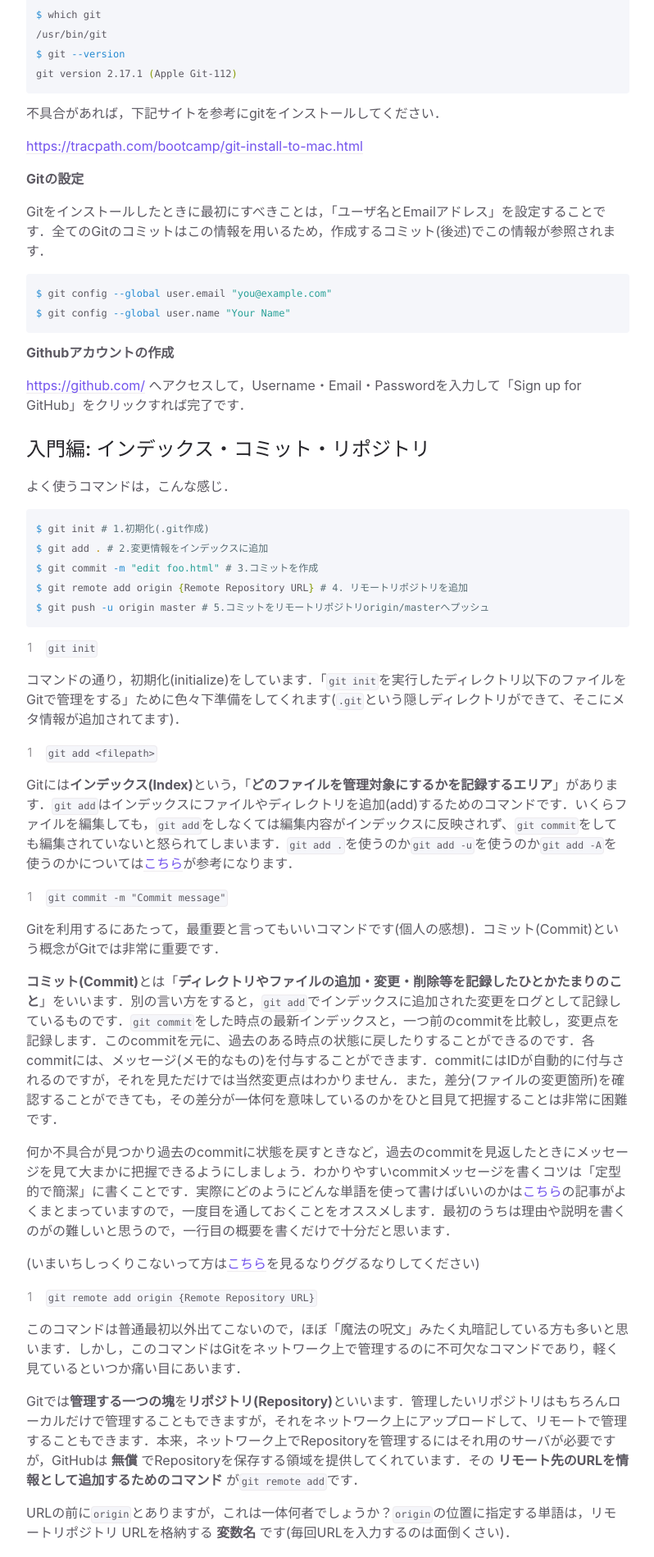
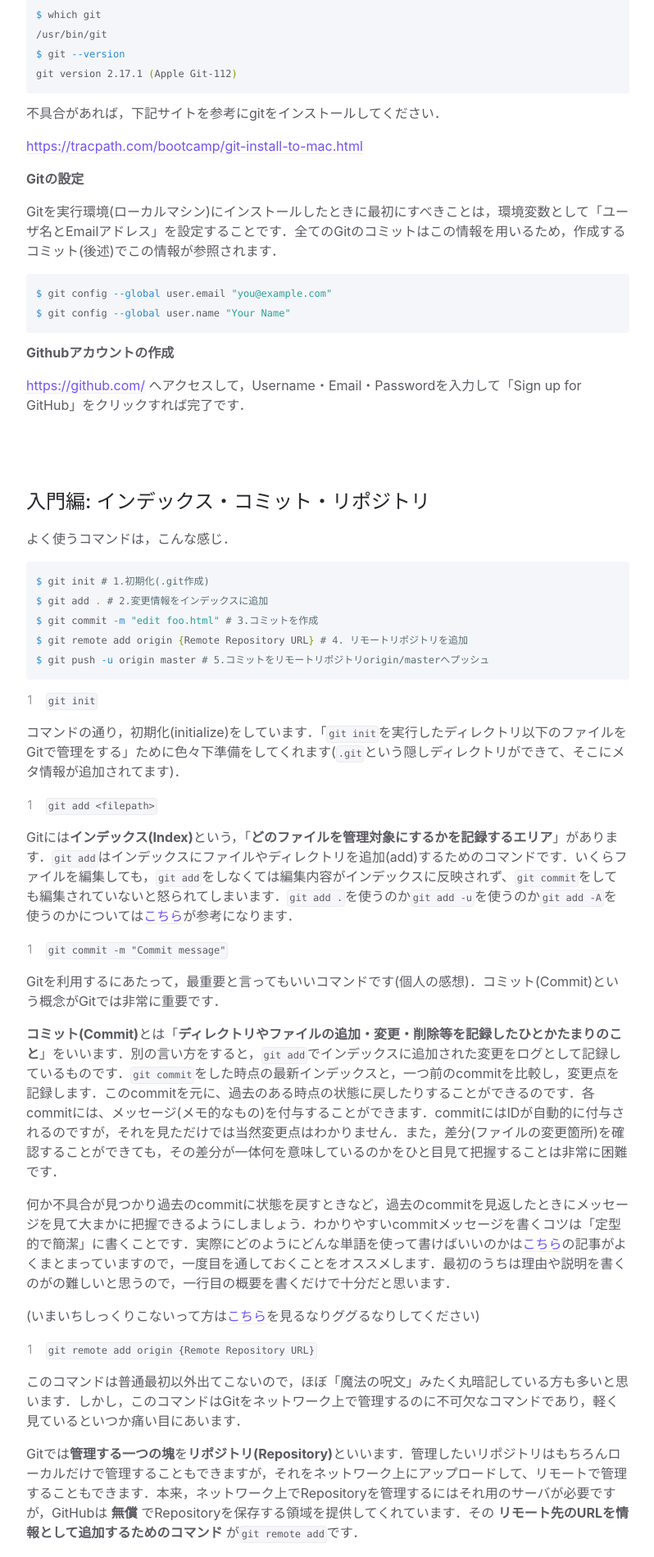
Before and after one commit to imai-laboratory/b4_induction_training, a Jekyll site: the page built from docs/devops/git.md, in a window 1280 px wide. Shown: the part 517-2416 px from the top of the page at 82% size, without its empty margins (372-1170 px from the left). Built offline with Jekyll 4.4.1, drawn with Linux system fonts in a browser that asks for light colours; some of the changed text lies outside the part shown.

Commit message:
update git.md

````diff
--- a/docs/devops/git.md
+++ b/docs/devops/git.md
@@ -36,7 +36,7 @@ git version 2.17.1 (Apple Git-112)
 
 **Gitの設定**
 
-Gitをインストールしたときに最初にすべきことは，「ユーザ名とEmailアドレス」を設定することです．全てのGitのコミットはこの情報を用いるため，作成するコミット(後述)でこの情報が参照されます．
+Gitを実行環境(ローカルマシン)にインストールしたときに最初にすべきことは，環境変数として「ユーザ名とEmailアドレス」を設定することです．全てのGitのコミットはこの情報を用いるため，作成するコミット(後述)でこの情報が参照されます．
 
 ```bash
 $ git config --global user.email "you@example.com"
@@ -50,8 +50,8 @@ $ git config --global user.name "Your Name"
 [https://github.com/](https://github.com/) へアクセスして，Username・Email・Passwordを入力して「Sign up for GitHub」をクリックすれば完了です．
 
 
-
-
+<br>
+<br>
 
 ## 入門編: インデックス・コミット・リポジトリ
 
@@ -108,7 +108,8 @@ URLの前に`origin`とありますが，これは一体何者でしょうか？
 ローカルで作成したコミット(Commit)をネットワーク上(Githubのサーバ上)のリモートリポジトリに反映させるには，`git push`コマンドを実行する必要があります．「**リモートリポジトリに最新のコミットを反映させる**」コマンドが`git push`になります．
 
 
-
+<br>
+<br>
 
 
 ## 発展編: ブランチ
````
